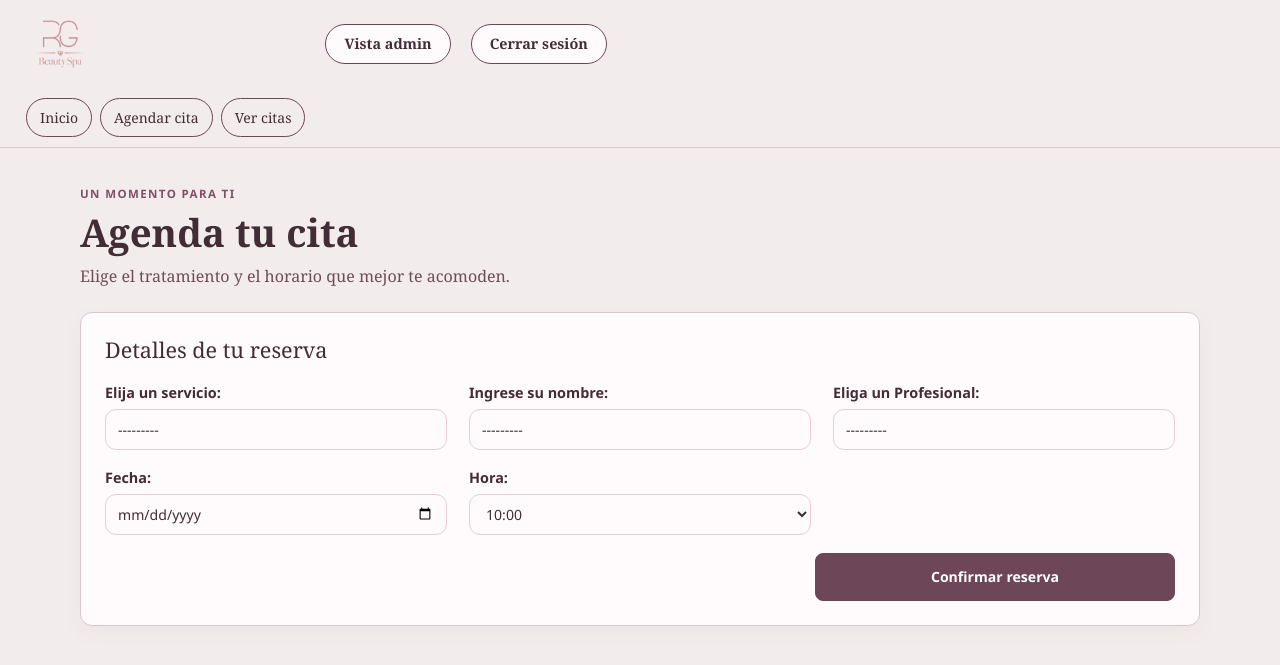
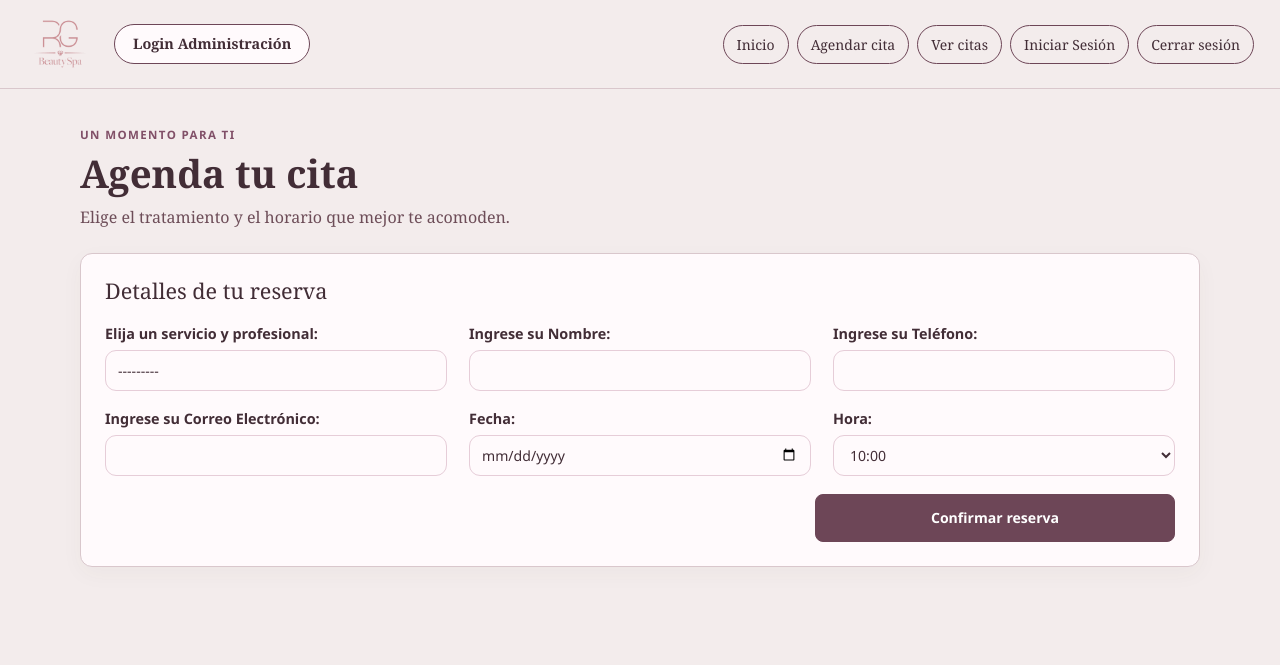
Before and after one commit to KarellG2/Agenda_RG_Beauty, a Django app: page /agendar_cita/ in a window 1280 px wide. Shown: the top 665 px of the page. Run offline with Django 5.2, Linux system fonts and the light colour scheme; tables that the repository leaves empty hold one stand-in row (values such as "Sample post").

Commit message:
Features: Inicio de sesión para clientes y acceso a proximas citas
1. Autenticación de clientes por nombre y teléfono
2. Ver citas basado en el perfil logeado

```diff
--- a/agenda/forms.py
+++ b/agenda/forms.py
@@ -1,5 +1,5 @@
 from django import forms
-from .models import Personal, Reserva, Cliente
+from .models import Reserva, ServicioPersonal
 
 
 # disponibiilidad horarios
@@ -17,35 +17,27 @@ HORARIOS_DISPONIBLES = [
 
 
 class ReservaForm(forms.ModelForm):
-    hora = forms.ChoiceField(
-        choices = HORARIOS_DISPONIBLES
-    )
+    hora = forms.ChoiceField(choices=HORARIOS_DISPONIBLES)
+    nombre_cliente = forms.CharField(max_length=100, label="Ingrese su Nombre")
+    telefono_cliente = forms.CharField(max_length=20, label="Ingrese su Teléfono")
+    correo_cliente = forms.EmailField(max_length=100, label="Ingrese su Correo Electrónico")
+
     class Meta:
         model = Reserva
         fields = [
             'id_personal_servicio',
-            'id_cliente',
-            'id_personal',
             'fecha',
             'hora',
         ]
 
         labels = {
-            'id_personal_servicio': 'Elija un servicio',
-            'id_cliente': 'Ingrese su nombre',
-            'id_personal': 'Eliga un Profesional',
+            'id_personal_servicio': 'Elija un servicio y profesional',
             'fecha': 'Fecha',
             'hora': 'Hora',
         }
 
         widgets = {
             'id_personal_servicio': forms.Select(attrs={
-                'class': 'form-control',
-            }),
-            'id_cliente': forms.Select(attrs={
-                'class': 'form-control',
-            }),
-            'id_personal': forms.Select(attrs={
                 'class': 'form-control',
             }),
             'fecha': forms.DateInput(attrs={
@@ -58,9 +50,22 @@ class ReservaForm(forms.ModelForm):
             }),
         }
 
+    def __init__(self, *args, **kwargs):
+        super().__init__(*args, **kwargs)
+        self.fields['id_personal_servicio'].queryset = (
+            ServicioPersonal.objects.select_related('id_servicio', 'id_personal')
+        )
+
 class AutenticacionForm(forms.Form):
     nombre = forms.CharField(max_length=100, label='Ingrese su Nombre')
     password = forms.CharField(
         widget=forms.PasswordInput(),
         label='Ingrese su Contraseña',
     )
+
+
+class AutenticacionClienteForm(AutenticacionForm):
+    password = forms.CharField(
+        widget=forms.PasswordInput(),
+        label='Ingrese su Teléfono',
+    )
--- a/agenda/templates/agendar_cita_cliente.html
+++ b/agenda/templates/agendar_cita_cliente.html
@@ -24,14 +24,19 @@
                 {{ form.id_personal_servicio.errors }}
             </div>
             <div class="campo-formulario">
-                {{ form.id_cliente.label_tag }}
-                {{ form.id_cliente }}
-                {{ form.id_cliente.errors }}
+                {{ form.nombre_cliente.label_tag }}
+                {{ form.nombre_cliente }}
+                {{ form.nombre_cliente.errors }}
             </div>
             <div class="campo-formulario">
-                {{ form.id_personal.label_tag }}
-                {{ form.id_personal }}
-                {{ form.id_personal.errors }}
+                {{ form.telefono_cliente.label_tag }}
+                {{ form.telefono_cliente }}
+                {{ form.telefono_cliente.errors }}
+            </div>
+            <div class="campo-formulario">
+                {{ form.correo_cliente.label_tag }}
+                {{ form.correo_cliente }}
+                {{ form.correo_cliente.errors }}
             </div>
             <div class="campo-formulario">
                 {{ form.fecha.label_tag }}
--- a/agenda/templates/base_template.html
+++ b/agenda/templates/base_template.html
@@ -26,21 +26,23 @@
                     <a class="navbar-brand align-items-center" href="{% url 'home' %}">
                         <img src="{% static 'assets/Icon.png' %}" alt="Logo de RG Beauty" class="icon"> <!-- Logo de RG Beauty -->
                     </a>
-                    <a href="{% url 'vista_administracion' %}" class="toggle-btn" aria-label="Cambiar a la vista de administración">Vista admin</a>
+                    <a href="{% url 'vista_administracion' %}" class="toggle-btn" aria-label="Cambiar a la vista de administración">Login Administración</a>
 
-                    <form method="post"
-                        action="{% url 'logout' %}">
-                        {% csrf_token %}
-                        <button type="submit" class="toggle-btn" aria-label="Cerrar sesión de administrador">
-                            Cerrar sesión
-                        </button>
-                    </form>
 
                     <div class="header-buttons">
                         <ul>
                             <li class="nav-item btn btn-nav"><a class="nav-link" href="{% url 'home' %}">Inicio</a></li>
                             <li class="nav-item btn btn-nav"><a class="nav-link" href="{% url 'agendar_cita' %}">Agendar cita</a></li>
-                            <li class="nav-item btn btn-nav"><a class="nav-link" href="{% url 'ver_citas' %}">Ver citas</a></li>
+                            <li class="nav-item btn btn-nav"><a class="nav-link" href="{% url 'ver_citas_cliente' %}">Ver citas</a></li>
+                            <li class="nav-item btn btn-nav"><a class="nav-link" href="{% url 'login_cliente'%}">Iniciar Sesión</a></li>
+                            <form method="post"
+                                action="{% url 'logout' %}">
+                                {% csrf_token %}
+                                <button type="submit" class="nav-item btn btn-nav" aria-label="Cerrar sesión de administrador">
+                                    <a class="nav-link" href="{% url 'logout' %}">Cerrar sesión</a>
+                                </button>
+                            </form>
+
                         </ul>
                     </div>
 
--- a/agenda/views.py
+++ b/agenda/views.py
@@ -27,18 +27,45 @@ def dashboard(request):
 def agendar_cita(request):
     return render(request, 'agendar_cita_cliente.html')
 
-def ver_citas(request):
-    return render(request, 'ver_citas_cliente.html')
+def ver_citas_cliente(request):
+
+    cliente_id = request.session.get('cliente_id')
+    if not cliente_id:
+        return redirect('login_cliente')
+
+    cliente_actual = Cliente.objects.get(id_cliente=cliente_id)
+
+    citas = Reserva.objects.filter(
+        id_cliente=cliente_actual
+    ).select_related(
+        'id_personal',
+        'id_personal_servicio__id_servicio',
+        'id_personal_servicio__id_personal'
+    ).order_by('fecha', 'hora')
+
+    return render(request, 'ver_citas_cliente.html', {'citas': citas})
 
 def agendar_cita(request):
     if request.method == 'POST':
         form = ReservaForm(request.POST)
         if form.is_valid():
-            form.save()
-            return render(request, 'cita_agendada.html')  # REDIRIGE PAGINA CONFIRMACION
+            cliente = Cliente.objects.get_or_create(
+                correo=form.cleaned_data['correo_cliente'],
+                defaults={
+                    'nombre_c': form.cleaned_data['nombre_cliente'],
+                    'telefono': form.cleaned_data['telefono_cliente'],
+                },
+            )
+            reserva = form.save(commit=False)
+            reserva.id_cliente = cliente
+            reserva.id_personal = reserva.id_personal_servicio.id_personal
+            reserva.save()
+            return redirect('home')
+
     else:
         form = ReservaForm()
     return render(request, 'agendar_cita_cliente.html', {'form': form})
+#VISTA ADMINISTRACION
 
 @user_passes_test(es_staff, login_url='login')
 def vista_administracion(request):
@@ -59,7 +86,8 @@ def clientes_admin(request):
 
 @user_passes_test(es_staff, login_url='login')
 def servicios_admin(request):
-    return render(request, 'servicios_admin.html')
+    servicios = Servicio.objects.all()
+    return render(request, 'servicios_admin.html', {'servicios': servicios})
 
 @user_passes_test(es_staff, login_url='login')
 def notificaciones_admin(request):
@@ -72,6 +100,8 @@ def auditoria_admin(request):
 @user_passes_test(es_staff, login_url='login')
 def configuracion_admin(request):
     return render(request, 'configuracion_admin.html')
+
+#MANEJO LOGIN Y LOGOUT
 
 def acceso_denegado(request):
     return render(request, 'acceso_denegado.html')
@@ -98,4 +128,43 @@ def login_view(request):
 
 def logout_view(request):
     logout(request)
+    request.session.pop('cliente_id', None)
     return redirect('home')
+def login_cliente_legacy(request):
+    if request.user.is_authenticated:
+        return redirect('home')
+
+    if request.method == 'POST':
+        form = AutenticacionForm(request.POST)
+        if form.is_valid():
+            nombre = form.cleaned_data['nombre']
+            password = form.cleaned_data['telefono']
+            user = authenticate(request, username=nombre, password=password)
+            if user is not None:
+                login(request, user)
+                return redirect('home')
+            else:
+                messages.error(request, 'Nombre de usuario o contraseña incorrectos.')
+    else:
+        form = AutenticacionForm()
+    return render(request, 'login_cliente.html', {'form': form})
+
+
+def login_cliente(request):
+    if request.user.is_authenticated or request.session.get('cliente_id'):
+        return redirect('home')
+
+    if request.method == 'POST':
+        form = AutenticacionClienteForm(request.POST)
+        if form.is_valid():
+            cliente = Cliente.objects.filter(
+                nombre_c=form.cleaned_data['nombre'],
+                telefono=form.cleaned_data['password'],
+            ).first()
+            if cliente is not None:
+                request.session['cliente_id'] = cliente.id_cliente
+                return redirect('home')
+            messages.error(request, 'Nombre de usuario o contraseña incorrectos.')
+    else:
+        form = AutenticacionClienteForm()
+    return render(request, 'login_cliente.html', {'form': form})
--- a/rg_beauty/urls.py
+++ b/rg_beauty/urls.py
@@ -23,7 +23,7 @@ urlpatterns = [
     path('admin/', admin.site.urls),
     path('', views.home, name='home'),
     path('agendar_cita/', views.agendar_cita, name='agendar_cita'),
-    path('ver_citas/', views.ver_citas, name='ver_citas'),
+    path('ver_citas_cliente/', views.ver_citas_cliente, name='ver_citas_cliente'),
     path('vista_administracion/', views.vista_administracion, name='vista_administracion'),
     path('agendar_cita_admin/', views.agendar_cita_admin, name='agendar_cita_admin'),
     path('clientes_admin/', views.clientes_admin, name='clientes_admin'),
@@ -34,5 +34,6 @@ urlpatterns = [
     path('acceso_denegado/', views.acceso_denegado, name='acceso_denegado'),
     path('login/', views.login_view, name='login'),
     path('logout/', views.logout_view, name='logout'),
+    path('login_cliente/', views.login_cliente, name='login_cliente')
 
 ]
```
Also changed, not shown: agenda/templates/clientes_admin.html (+4 -4 lines), agenda/templates/home_cliente.html (+4 -4 lines), agenda/templates/login_cliente.html (added, +17 -0 lines), agenda/templates/servicios_admin.html (+11 -16 lines), agenda/templates/ver_citas_cliente.html (+58 -8 lines).
